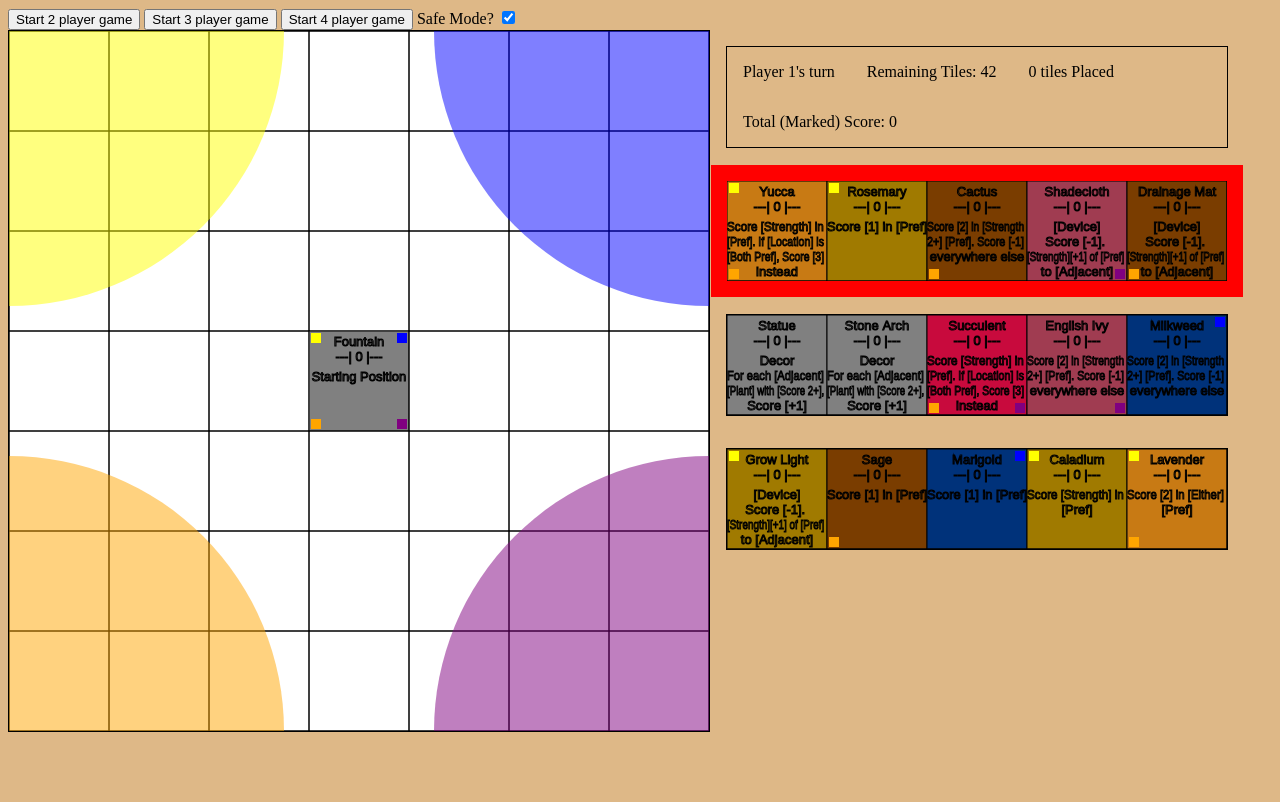
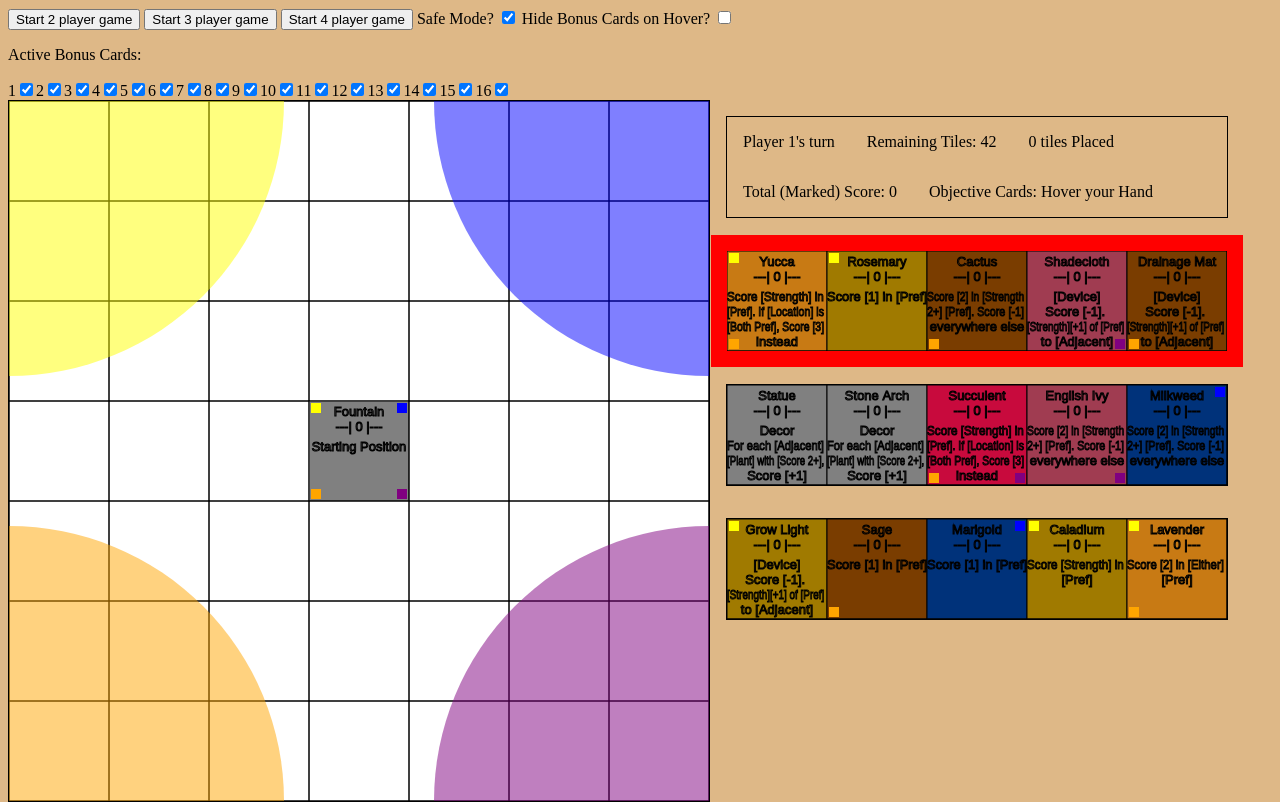
Before and after one commit to farandbeyond/GreenhouseBoardGame, a plain HTML site: page index.html in a window 1280 px wide. Drawn offline with Linux system fonts and the light colour scheme.

Commit message:
added objective cards: they now show while hovering a players hand, and can be hidden with a toggle

```diff
--- a/RunGame.js
+++ b/RunGame.js
@@ -10,11 +10,14 @@ var canvasHeight = 700;
 var tileWidth = 7;
 var tileHeight = 7;
 
-//tile dictionary
+//dictionaries
 var tileDict = [];
+var objectiveDict = [];
 
-//tile Deck
+//Decks
 var tileDeck = [];
+var objectiveDeck = [];
+var activeObjectives = [];
 
 //control variables
 var safeMode = true;
@@ -97,6 +100,54 @@ function makeTileDictionary(){
     //Decorations:
     addTilesNames(new Tile("Statue", "Decor*For each [Adjacent] [Plant] with [Score 2+], Score [+1]", false, false, false, false), 3, ["Stone Arch","Garden Stones", "Decorative Stone"]);
     addTilesNames(new Tile("Sundial", "Decor*Score [1] per [Adjacent][Plant] with same [Pref]", true, false, false, false), 3, ["Birdbath", "Garden Stools", "Birdhouse"]);
+}
+function makeObjectiveDictionary(){
+    objectiveDict = [
+        "(1) Have 8+ Plants in Shade areas",
+        "(2) Have 8+ Plants in Sun areas",
+        "(3) Have 8+ Plants in Damp areas",
+        "(4) Have 8+ Plants in Dry areas",
+        "(5) Attain a total Greenhouse score of 35 or more",
+        "(6) Attain a total Greenhouse score of 21 or less",
+        "(7) Have 6+ Plants with a negative score",
+        "(8) Have 4+ Plants with a +3 or greater score",
+        "(9) Have a single Mushroom Cluster score 2+ points",
+        "(10) Have a Plant with no preferred zone score 0 points",
+        "(11) Have 12+ Plants in (one or more of) their preferred zone(s)",
+        "(12) Have a Decoration score 3+",
+        "(13) Have 2+ Plants without a preferred zone in a Strength 3+ tile",
+        "(14) Have a device add 2+ Strength to its preferred zone",
+        "(15) Have a device remove 2+ Strength from its opposing zone",
+        "(16) Have a tile placed in each corner"
+    ];
+    var objectiveCardHolder = document.getElementById("objectiveCardHolder");
+    for(var i = 0; i < objectiveDict.length; i++){
+        activeObjectives[i] = true;
+
+        // var div = document.createElement("div");
+        // div.id = "objective" + (i+1) + "Div";
+        // div.title = (i+1) + ": " + objectiveDict[i];
+
+        var toggle = document.createElement("input");
+        toggle.id = "objective" + (i+1) + "Toggle";
+        toggle.type = "checkbox";
+        toggle.title = objectiveDict[i];
+        toggle.checked = true;
+        toggle.number = i;
+        toggle.addEventListener("change", e => {activeObjectives[e.target.number] = e.target.checked});
+
+        var title = document.createElement("label");
+        title.for = "objective" + (i+1) + "Toggle";
+        title.innerText = i + 1;
+        title.title = objectiveDict[i];
+
+        // div.appendChild(title);
+        // div.appendChild(toggle);
+        // objectiveCardHolder.appendChild(div);
+
+        objectiveCardHolder.appendChild(title);
+        objectiveCardHolder.appendChild(toggle);
+    }
 }
 //update the player view
 function updateDeckIndicator(){
@@ -224,6 +275,9 @@ function placeTile(hand){
     updateBoardIndicator();
 }
 
+function setupObjectiveCards(){
+
+}
 function setupNewGame(){
     //setup Board and Hand
     board = new Board(7,7);
@@ -274,6 +328,22 @@ function setupNewGame(){
         hands.forEach(hand => hand.setTile(tileDeck.shift(), i, 0));
     }
 
+    //set up the objective cards
+    objectiveDeck = [];
+    for(var i = 0; i < objectiveDict.length; i++){
+        if(activeObjectives[i]){
+            objectiveDeck.push(objectiveDict[i]);
+        }
+    }
+    Shuffle(objectiveDeck);
+    handCanvases.forEach(canvas => {
+        canvas.title = "Objectives Are: \n"
+        canvas.title += "1 - " + objectiveDeck.pop() + "\n";
+        canvas.title += "2 - " + objectiveDeck.pop() + "\n";
+
+        canvas.objectiveText = canvas.title;
+    });
+
     //setup the "board"
     board.setTile(new Tile("Fountain", "Starting Position",true, true, true, true), 3, 3);
 
@@ -283,6 +353,7 @@ function setupNewGame(){
         hands[i].draw(handCanvases[i]);
     }
 
+    //set up the variables to display to the player
     tilesPlaced = 0;
     turnPlayer = -1;
     passTurn();
@@ -299,6 +370,7 @@ function setupNewGame(){
     // board.setTile(tileDict[8], 5, 6);
     // board.setTile(tileDict[12], 4, 6);
 }
+
 function passTurn(){
     if(turnPlayer != -1){
         handCanvases[turnPlayer].style = "float: left; border: 1px solid #000000; margin: 1em;";
@@ -319,6 +391,7 @@ function main(){
 
     //make the predefined tiles
     makeTileDictionary();
+    makeObjectiveDictionary();
 
     //setup a fresh gamestate
     setupNewGame();
@@ -329,6 +402,15 @@ function main(){
     document.getElementById("4Game").onclick = (e => {numPlayers = 4; setupNewGame()});
 
     document.getElementById("safeModeCheck").onchange = (e => safeMode = e.target.checked);
+    document.getElementById("hideBonusCards").onchange = (e => {
+        handCanvases.forEach(canvas => {
+            if(e.target.checked){
+                canvas.title = "";
+            }else{
+                canvas.title = canvas.objectiveText;
+            }
+        });
+    });
     // safeMode = document.getElementById("safeModeCheck").checked;
 
     //draw everything for the first time
--- a/index.html
+++ b/index.html
@@ -6,6 +6,13 @@
 
         <label for="safeModeCheck">Safe Mode?</label>
         <input id="safeModeCheck" type="checkbox" checked>
+
+        <label for="hideBonusCards">Hide Bonus Cards on Hover?</label>
+        <input id="hideBonusCards" type="checkbox">
+        <div id="objectiveCardHolder">
+            <p>Active Bonus Cards:</p>
+        </div>
+
         <link rel="stylesheet" href="main.css">
     </header>
     <body>
@@ -18,6 +25,7 @@
 
                 <p id="boardIndicator">X Tiles Placed</p>
                 <p id="scoreIndicator">Total (Marked) Score: XX</p>
+                <p id="objectiveInformer">Objective Cards: Hover your Hand</p>
             </div>
             <div id="hands"></div>
             <!-- <canvas id="hand0" width="500", height="100" style="float: left; border: 1px solid #000000; margin: 1em;"></canvas> -->
--- a/main.css
+++ b/main.css
@@ -23,3 +23,6 @@ body{
     border: 1px solid #000000;
     margin: 1em;
 }
+#objectiveCardHolder div{
+    float: right;
+}
```
